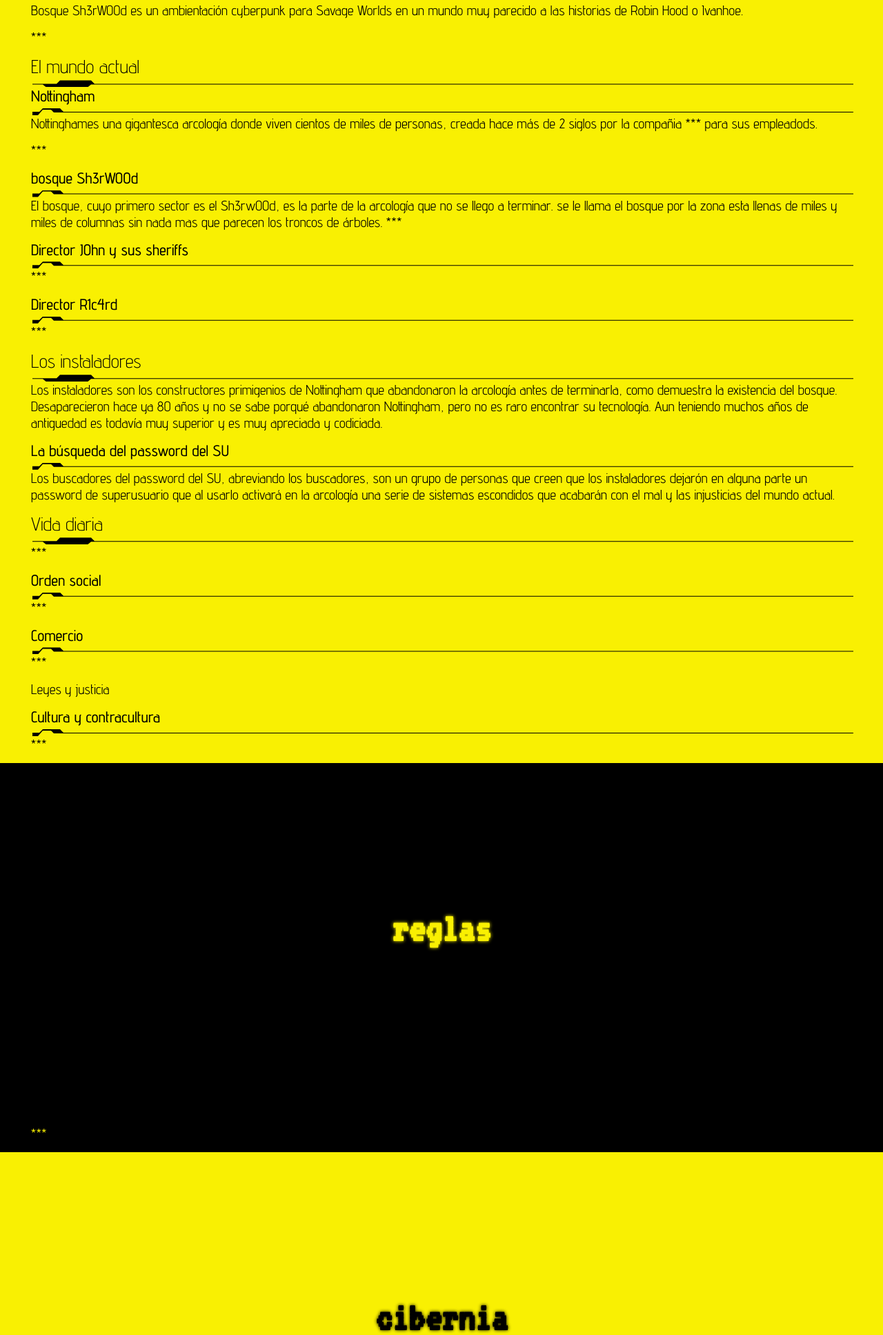
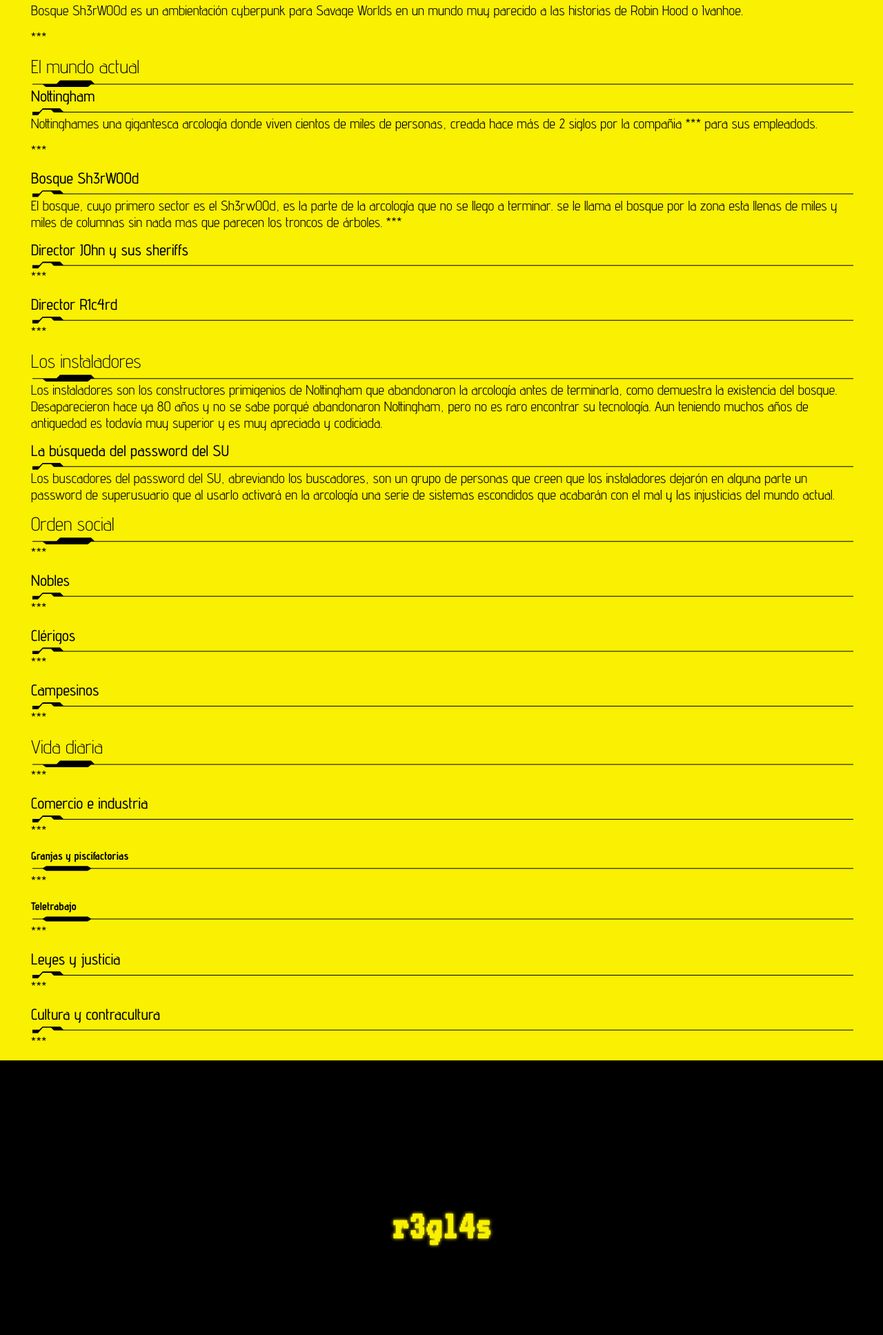
Before and after one commit to gwannon/bosque-Sh3rW00d, a PHP site: page / in a window 1280 px wide. Shown: the part 522-2457 px from the top of the page at 69% size. Run offline with PHP 8.4, Linux system fonts and the light colour scheme.

Commit message:
Ajustes diseño

```diff
--- a/assests/css/style.css
+++ b/assests/css/style.css
@@ -256,9 +256,13 @@ section:nth-child(even) h1 {
   h1 {
     margin-left: -10px !important;
     margin-right: -10px !important;
-    height: calc(100vh - 2px);
+    height: calc(100vh - 1px);
     position: relative;
     z-index: 10;
+  }
+
+  section:nth-of-type(1) h1 {
+    height: 100vh;
   }
 }
 
--- a/index.html
+++ b/index.html
@@ -21,7 +21,7 @@
       <p>Nottinghames una gigantesca arcología donde viven cientos de miles de personas, creada hace más de 2
         siglos por la compañia *** para sus empleadods.</p>
       <p>***</p>
-      <h3>bosque Sh3rW00d</h3>
+      <h3>Bosque Sh3rW00d</h3>
       <p>El bosque, cuyo primero sector es el Sh3rw00d, es la parte de la arcología que no se llego a terminar.
         se le llama el bosque por la zona esta llenas de miles y miles de columnas sin nada mas que parecen los
         troncos de árboles. ***</p>
@@ -38,25 +38,45 @@
       <p>Los buscadores del password del SU, abreviando los buscadores, son un grupo de personas que creen
         que los instaladores dejarón en alguna parte un password de superusuario que al usarlo activará en la
         arcología una serie de sistemas escondidos que acabarán con el mal y las injusticias del mundo actual.</p>
+      <h2>Orden social</h2>
+      <p>***</p>
+      <h3>Nobles</h3>
+      <p>***</p>
+      <div class="saltopagina"></div>
+      <h3>Clérigos</h3>
+      <p>***</p>
+      <h3>Campesinos</h3>
+      <p>***</p>
       <h2>Vida diaria</h2>
       <p>***</p>
-      <h3>Orden social</h3>
+      <h3>Comercio e industria</h3>
       <p>***</p>
-      <h3>Comercio</h3>
+      <h4>Granjas y piscifactorias</h4>
       <p>***</p>
-      <p>Leyes y justicia</p>
+      <h4>Teletrabajo</h4>
+      <p>***</p>
+      <h3>Leyes y justicia</h3>
+      <p>***</p>
       <h3>Cultura y contracultura</h3>
       <p>***</p>
       <div class="saltopagina"></div>
     </section>
     <section>
-      <h1>reglas</h1>
+      <h1>r3gl4s</h1>
       <div class="saltopagina"></div>
+      <p>***</p>
+      <h2>Creación de personajes</h2>
+      <p>***</p>
+      <h2>Nuevas ventajas</h2>
+      <p>***</p>
+      <h2>Nuevas desventajas</h2>
+      <p>***</p>
+      <h2>Equipo</h2>
       <p>***</p>
       <div class="saltopagina"></div>
     </section>
     <section>
-      <h1>cibernia</h1>
+      <h1>c1bern1a</h1>
       <div class="saltopagina"></div>
       <p>***</p>
       <h2>Realidad aumentada</h2>
@@ -64,25 +84,25 @@
       <div class="saltopagina"></div>
     </section>
     <section>
-      <h1>bestiario</h1>
+      <h1>b3st1ari0</h1>
       <div class="saltopagina"></div>
       <p>***</p>
       <div class="saltopagina"></div>
     </section>
     <section>
-      <h1>aventuras</h1>
+      <h1>4v3ntur4s</h1>
       <div class="saltopagina"></div>
       <p>***</p>
       <div class="saltopagina"></div>
     </section>
     <section>
-      <h1>personas</h1>
+      <h1>pers0nas</h1>
       <div class="saltopagina"></div>
       <p>***</p>
       <div class="saltopagina"></div>
     </section>
     <section>
-      <h1>epílogo</h1>
+      <h1>3píl0go</h1>
       <div class="saltopagina"></div>
       <p>***</p>
       <div class="saltopagina"></div>
```
